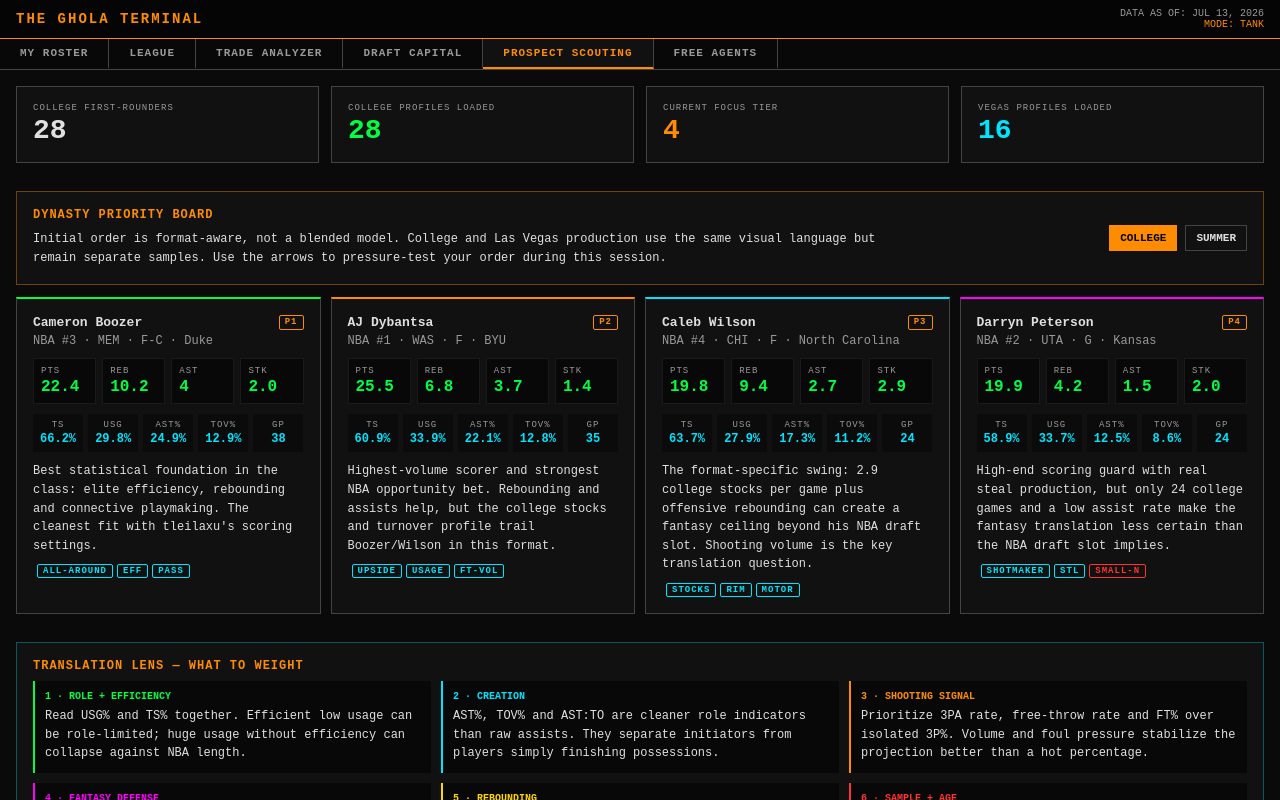
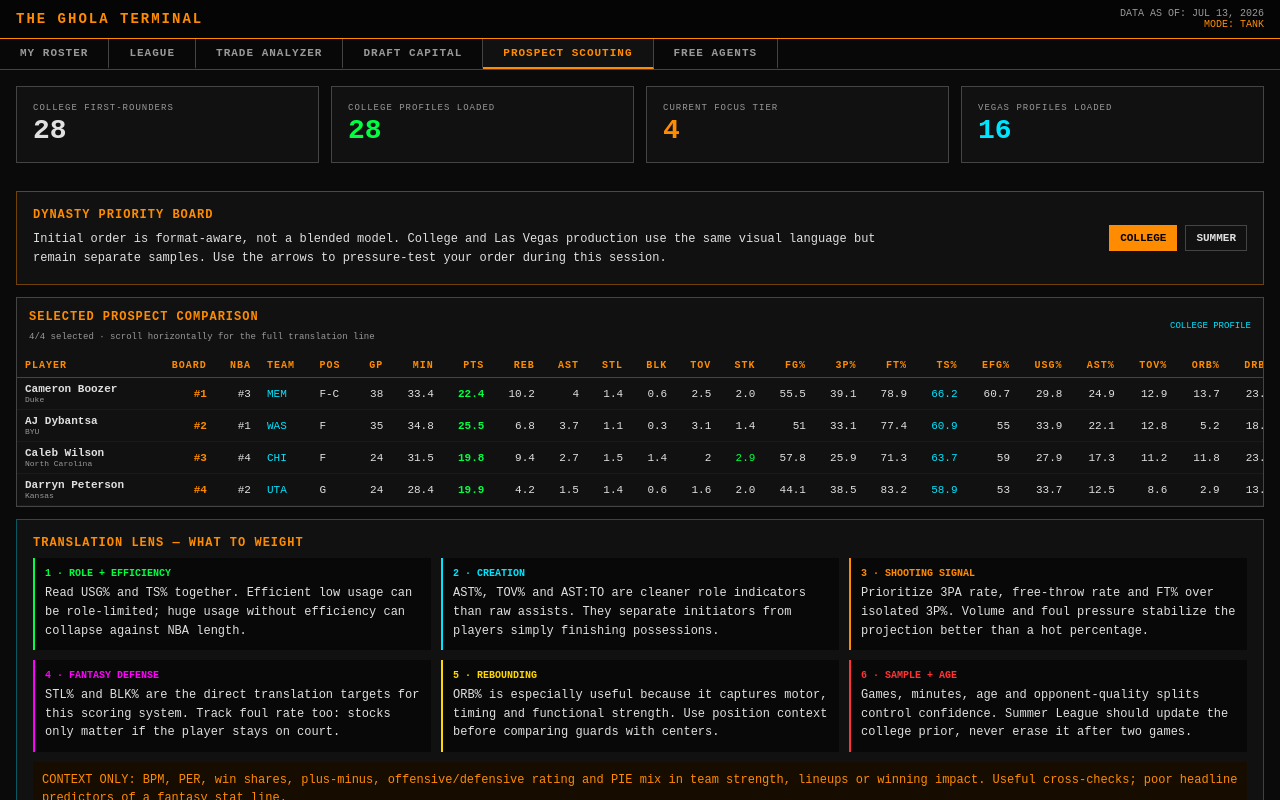
Before and after one commit to yrechtman/ghola-terminal, a React (Vite) app: page / in a window 1280 px wide. Both pictures are taken after a click on the button "PROSPECT SCOUTING". Shown: the top 800 px of the page. Built offline with nearby package versions, Linux system fonts and the light colour scheme.

Commit message:
Replace prospect cards with comparison table

```diff
--- a/src/App.jsx
+++ b/src/App.jsx
@@ -833,33 +833,6 @@ function summerMetrics(stats) {
   };
 }
 
-function StatTiles({ stats }) {
-  const values = stats ? [
-    ["PTS", stats.pts],
-    ["REB", stats.reb],
-    ["AST", stats.ast],
-    ["STK", (stats.stocks ?? (stats.stl + stats.blk)).toFixed(1)],
-  ] : [["PTS", "—"], ["REB", "—"], ["AST", "—"], ["STK", "—"]];
-  return <div style={{ display: "grid", gridTemplateColumns: "repeat(4, 1fr)", gap: 6, marginBottom: 10 }}>
-    {values.map(([label, value]) => (
-      <div key={label} style={{ background: "#080808", padding: 7, border: `1px solid ${C.border}` }}>
-        <div style={styles.label}>{label}</div>
-        <div style={{ color: stats ? C.green : C.dimmer, fontSize: 16, fontWeight: 700 }}>{value}</div>
-      </div>
-    ))}
-  </div>;
-}
-
-function RateStrip({ items }) {
-  return <div style={{ display: "grid", gridTemplateColumns: `repeat(${items.length}, minmax(0, 1fr))`, gap: 5 }}>
-    {items.map(({ label, value, note }) => <div key={label} style={{ background: "#0b0b0b", padding: "6px 5px", textAlign: "center" }}>
-      <div style={styles.label}>{label}</div>
-      <div style={{ color: value === "—" ? C.dimmer : C.cyan, fontWeight: 700 }}>{value}</div>
-      {note && <div style={{ color: C.dim, fontSize: 8, marginTop: 2 }}>{note}</div>}
-    </div>)}
-  </div>;
-}
-
 function ProspectScouting() {
   const [board, setBoard] = useState(() => [...PROSPECTS].sort((a, b) => a.priority - b.priority));
   const [sample, setSample] = useState("college");
@@ -889,7 +862,6 @@ function ProspectScouting() {
   });
   const compared = compareIds.map(id => board.find(p => p.id === id)).filter(Boolean);
   const fmt = (value, suffix = "") => value == null ? "—" : `${value}${suffix}`;
-  const pct = (value) => value == null ? "—" : `${value.toFixed(1)}%`;
 
   return (
     <div>
@@ -925,35 +897,49 @@ function ProspectScouting() {
         </div>
       </div>
 
-      <div style={{ display: "grid", gridTemplateColumns: `repeat(${Math.max(compared.length, 1)}, minmax(0, 1fr))`, gap: 10, marginBottom: 16 }}>
-        {compared.map((p, index) => {
-          const stats = sample === "college" ? p.college : summerMetrics(SUMMER_PLAYERS[p.id]);
-          return (
-          <div key={p.id} style={{ ...styles.card, borderTop: `2px solid ${[C.green, C.amber, C.cyan, C.magenta][index]}` }}>
-            <div style={{ display: "flex", justifyContent: "space-between", gap: 8 }}>
-              <div style={{ color: C.white, fontWeight: 700, fontSize: 13 }}>{p.name}</div>
-              <span style={styles.badge(C.amber)}>P{board.findIndex(x => x.id === p.id) + 1}</span>
-            </div>
-            <div style={{ color: C.dim, margin: "4px 0 10px" }}>NBA #{p.draftPick} · {p.team} · {p.position} · {p.school}</div>
-            <StatTiles stats={stats} />
-            {sample === "college" ? <RateStrip items={[
-              { label: "TS", value: pct(stats?.ts) },
-              { label: "USG", value: pct(stats?.usg) },
-              { label: "AST%", value: pct(stats?.astPct) },
-              { label: "TOV%", value: pct(stats?.tovPct) },
-              { label: "GP", value: fmt(stats?.gp) },
-            ]} /> : <RateStrip items={[
-              { label: "TS", value: pct(stats?.ts) },
-              { label: "AST:TO", value: stats?.astTov == null ? "—" : stats.astTov.toFixed(2) },
-              { label: "3PAr", value: pct(stats ? stats.threePar * 100 : null) },
-              { label: "FTr", value: pct(stats ? stats.ftr * 100 : null) },
-              { label: "GP", value: fmt(stats?.gp) },
-            ]} />}
-            {!stats && <div style={{ color: C.dim, marginTop: 8, fontSize: 9 }}>NO LAS VEGAS SAMPLE YET</div>}
-            <div style={{ marginTop: 10, color: C.white, lineHeight: 1.55 }}>{p.scouting}</div>
-            <div style={{ marginTop: 8 }}>{(p.flags || []).map(flag => <span key={flag} style={styles.badge(flag === "SMALL-N" ? C.red : C.cyan)}>{flag}</span>)}</div>
+      <div style={{ ...styles.card, padding: 0, overflow: "hidden" }}>
+        <div style={{ padding: 12, display: "flex", justifyContent: "space-between", alignItems: "center", gap: 12 }}>
+          <div>
+            <div style={styles.cardTitle}>SELECTED PROSPECT COMPARISON</div>
+            <div style={{ color: C.dim, fontSize: 9 }}>{compared.length}/4 selected · scroll horizontally for the full translation line</div>
           </div>
-        );})}
+          <div style={{ color: C.cyan, fontSize: 9 }}>{sample === "college" ? "COLLEGE PROFILE" : SUMMER_DATA.event.toUpperCase()}</div>
+        </div>
+        <div style={{ overflowX: "auto" }}>
+          {compared.length === 0 ? <div style={{ padding: 18, color: C.dim }}>Select up to four prospects from the full board.</div> :
+          <table style={{ ...styles.table, minWidth: sample === "college" ? 1850 : 1500 }}>
+            <thead>
+              <tr>
+                <th style={{ ...styles.th, position: "sticky", left: 0, zIndex: 2, background: C.panel }}>Player</th>
+                <th style={styles.thR}>Board</th><th style={styles.thR}>NBA</th><th style={styles.th}>Team</th><th style={styles.th}>Pos</th>
+                <th style={styles.thR}>GP</th><th style={styles.thR}>MIN</th><th style={styles.thR}>PTS</th><th style={styles.thR}>REB</th><th style={styles.thR}>AST</th><th style={styles.thR}>STL</th><th style={styles.thR}>BLK</th><th style={styles.thR}>TOV</th><th style={styles.thR}>STK</th>
+                <th style={styles.thR}>FG%</th><th style={styles.thR}>3P%</th><th style={styles.thR}>FT%</th><th style={styles.thR}>TS%</th>
+                {sample === "college" ? <>
+                  <th style={styles.thR}>eFG%</th><th style={styles.thR}>USG%</th><th style={styles.thR}>AST%</th><th style={styles.thR}>TOV%</th><th style={styles.thR}>ORB%</th><th style={styles.thR}>DRB%</th><th style={styles.thR}>STL%</th><th style={styles.thR}>BLK%</th><th style={styles.thR}>3PAr</th><th style={styles.thR}>FTr</th><th style={styles.thR}>Top50 PTS</th><th style={styles.thR}>Top50 TS%</th><th style={styles.th}>Role</th>
+                </> : <>
+                  <th style={styles.thR}>FGM/FGA</th><th style={styles.thR}>3PM/3PA</th><th style={styles.thR}>FTM/FTA</th><th style={styles.thR}>AST:TO</th><th style={styles.thR}>3PAr</th><th style={styles.thR}>FTr</th><th style={styles.thR}>PF</th>
+                </>}
+                <th style={styles.th}>Remove</th>
+              </tr>
+            </thead>
+            <tbody>{compared.map(p => {
+              const stats = sample === "college" ? p.college : summerMetrics(SUMMER_PLAYERS[p.id]);
+              const stocks = stats ? stats.stl + stats.blk : null;
+              return <tr key={p.id}>
+                <td style={{ ...styles.td, position: "sticky", left: 0, zIndex: 1, background: C.panel, color: C.white, fontWeight: 700 }}>{p.name}<div style={{ color: C.dim, fontSize: 8, fontWeight: 400 }}>{p.school}</div></td>
+                <td style={{ ...styles.tdR, color: C.amber, fontWeight: 700 }}>#{board.findIndex(x => x.id === p.id) + 1}</td><td style={styles.tdR}>#{p.draftPick}</td><td style={{ ...styles.td, color: C.cyan }}>{p.team}</td><td style={styles.td}>{p.position}</td>
+                <td style={styles.tdR}>{fmt(stats?.gp)}</td><td style={styles.tdR}>{fmt(stats?.mpg)}</td><td style={{ ...styles.tdR, color: C.green, fontWeight: 700 }}>{fmt(stats?.pts)}</td><td style={styles.tdR}>{fmt(stats?.reb)}</td><td style={styles.tdR}>{fmt(stats?.ast)}</td><td style={styles.tdR}>{fmt(stats?.stl)}</td><td style={styles.tdR}>{fmt(stats?.blk)}</td><td style={styles.tdR}>{fmt(stats?.tov)}</td><td style={{ ...styles.tdR, color: stocks >= 2.5 ? C.green : C.white }}>{stocks == null ? "—" : stocks.toFixed(1)}</td>
+                <td style={styles.tdR}>{fmt(stats?.fg)}</td><td style={styles.tdR}>{fmt(stats?.three)}</td><td style={styles.tdR}>{fmt(stats?.ft)}</td><td style={{ ...styles.tdR, color: C.cyan }}>{stats?.ts == null ? "—" : stats.ts.toFixed(1)}</td>
+                {sample === "college" ? <>
+                  <td style={styles.tdR}>{fmt(stats?.efg)}</td><td style={styles.tdR}>{fmt(stats?.usg)}</td><td style={styles.tdR}>{fmt(stats?.astPct)}</td><td style={styles.tdR}>{fmt(stats?.tovPct)}</td><td style={styles.tdR}>{fmt(stats?.orbPct)}</td><td style={styles.tdR}>{fmt(stats?.drbPct)}</td><td style={styles.tdR}>{fmt(stats?.stlPct)}</td><td style={styles.tdR}>{fmt(stats?.blkPct)}</td><td style={styles.tdR}>{stats?.threePar == null ? "—" : (stats.threePar * 100).toFixed(1)}</td><td style={styles.tdR}>{stats?.ftr == null ? "—" : (stats.ftr * 100).toFixed(1)}</td><td style={styles.tdR}>{fmt(stats?.top50Pts)}</td><td style={styles.tdR}>{fmt(stats?.top50Ts)}</td><td style={{ ...styles.td, color: C.cyan }}>{fmt(stats?.role)}</td>
+                </> : <>
+                  <td style={styles.tdR}>{stats ? `${stats.fgm}/${stats.fga}` : "—"}</td><td style={styles.tdR}>{stats ? `${stats.threeM}/${stats.threeA}` : "—"}</td><td style={styles.tdR}>{stats ? `${stats.ftm}/${stats.fta}` : "—"}</td><td style={styles.tdR}>{stats?.astTov == null ? "—" : stats.astTov.toFixed(2)}</td><td style={styles.tdR}>{stats?.threePar == null ? "—" : (stats.threePar * 100).toFixed(1)}</td><td style={styles.tdR}>{stats?.ftr == null ? "—" : (stats.ftr * 100).toFixed(1)}</td><td style={styles.tdR}>{fmt(stats?.pf)}</td>
+                </>}
+                <td style={styles.td}><button onClick={() => toggleCompare(p.id)} style={{ ...styles.expandBtn, color: C.red }}>×</button></td>
+              </tr>;
+            })}</tbody>
+          </table>}
+        </div>
       </div>
 
       <div style={{ ...styles.card, borderColor: `${C.cyan}55` }}>
```
Also changed, not shown: 1 other file (tests, documents, lock files or other folders).
